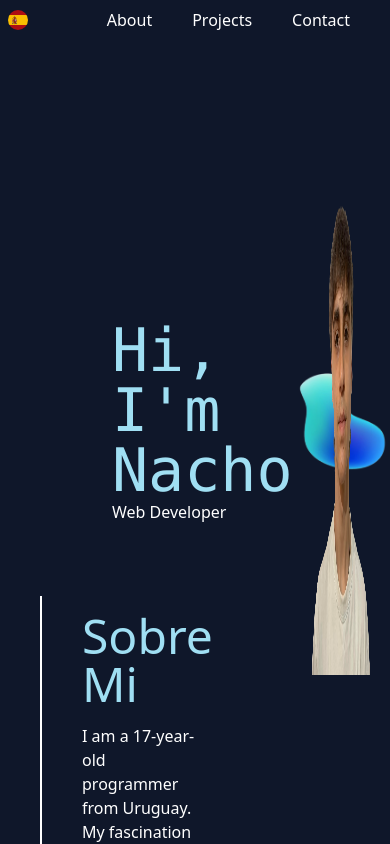
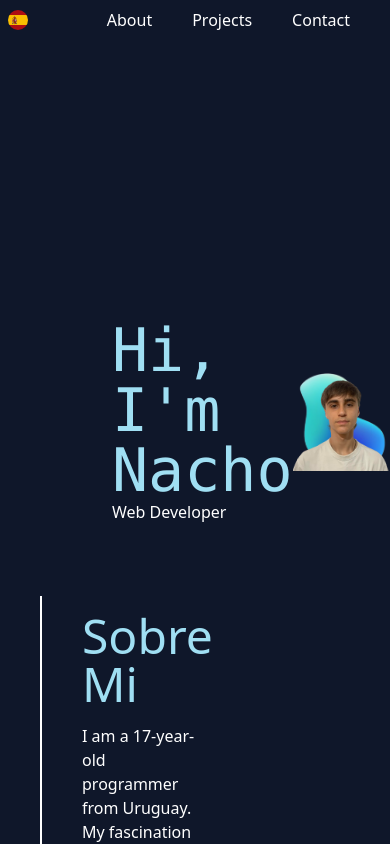
Before and after one commit to ballestrino/portfolio, a React (Vite) app: page / in a window 390 px wide. Shown: the top 844 px of the page. Built offline with nearby package versions, Linux system fonts and the light colour scheme.

Commit message:
component myImage semiResponsive

```diff
--- a/src/components/AboutMe.jsx
+++ b/src/components/AboutMe.jsx
@@ -1,7 +1,5 @@
 import AboutMeText from './AboutMeText';
 import TechnologiesSlider from './TechnologiesSlider';
-import { useContext } from 'react';
-import { AppContext } from '../context/AppContextProvider';
 
 function AboutMe() {
   return (
--- a/src/components/Hello.jsx
+++ b/src/components/Hello.jsx
@@ -4,7 +4,7 @@ import { AppContext } from '../context/AppContextProvider';
 function Hello() {
   const { translation } = useContext(AppContext);
   return (
-    <section className='flex flex-col justify-center pl-28 bg-slate-900 text-white h-screen'>
+    <section className='flex flex-col justify-center pl-28 bg-slate-900 text-white h-screen w-full'>
       <h1 className='hello-title text-6xl text-primary font-mono select-none'>
         {translation.Hello}
       </h1>
--- a/src/components/MyImage.jsx
+++ b/src/components/MyImage.jsx
@@ -2,9 +2,16 @@ function MyImage() {
   return (
     <div className='flex justify-center items-center w-full relative'>
       <div className='absolute m-auto z-0'>
-        <img src='/bg-51.png' alt='' className='' />
+        <img
+          src='/bg-51.png'
+          alt=''
+          className='md:h-320 md:w-320 lg:h-400 lg:w-400'
+        />
       </div>
-      <div className='flex justify-center w-3/5 h-3/5 z-10'>
+      <div
+        className='flex justify-center z-10
+       md:h-320 md:w-320 lg:h-400 lg:w-400'
+      >
         <img src='/myPhoto.png' alt='' className='' />
       </div>
     </div>
--- a/tailwind.config.js
+++ b/tailwind.config.js
@@ -10,7 +10,12 @@ export default {
         500: '500px',
       },
       height: {
-        500: '500px',
+        270: '270px',
+        320: '320px',
+        380: '380px',
+        400: '400px',
+        450: '450px',
+        520: '520px',
         vh15: '15vh',
         vh25: '25vh',
         vh50: '50vh',
@@ -18,7 +23,12 @@ export default {
         vh75: '75vh',
       },
       width: {
-        500: '500px',
+        270: '270px',
+        320: '320px',
+        380: '380px',
+        400: '400px',
+        450: '450px',
+        520: '520px',
       },
 
       textColor: {
@@ -30,6 +40,14 @@ export default {
       borderColor: {
         primary: '#168aad',
       },
+      //media queries
+      screens: {
+        xs: '475px',
+        sm: '640px',
+        md: '768px',
+        lg: '1024px',
+        xl: '1280px',
+      },
     },
   },
   plugins: [],
```
